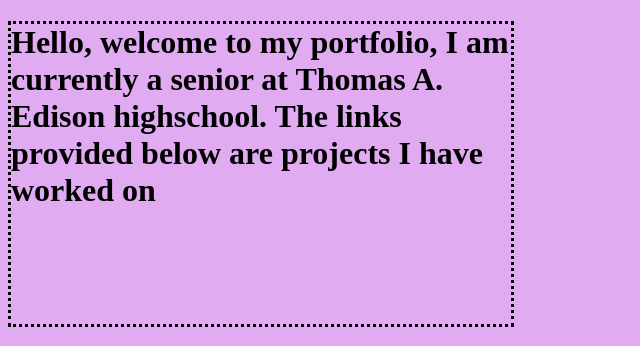
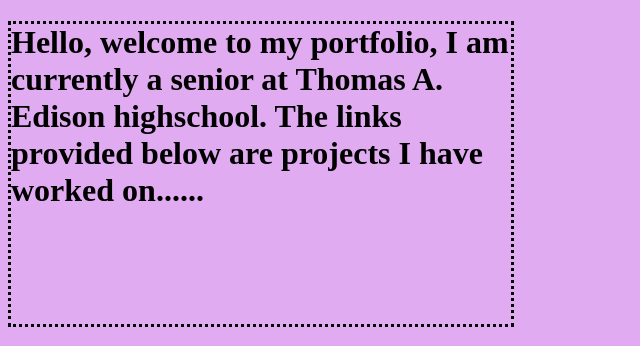
Before and after one commit to angelicaramessar/angelicaramessar.github.io, a plain HTML site: page index.html in a window 1280 px wide. Shown: the top 346 px of the page, 0-640 px from the left. Drawn offline with Linux system fonts and the light colour scheme.

Commit message:
Update index.html

```diff
--- a/index.html
+++ b/index.html
@@ -4,7 +4,7 @@
         <link rel="stylesheet" href="style.css">
     </head>
     <body>
-        <h1> Hello, welcome to my portfolio, I am currently a senior at Thomas A. Edison highschool. The links provided below are projects I have worked on </h1>
+        <h1> Hello, welcome to my portfolio, I am currently a senior at Thomas A. Edison highschool. The links provided below are projects I have worked on......</h1>
         <h2> popcode projects :
         <ul>
             <li> href="My first Project" href="https://popcode.org/?snapshot=c1bd18ae-176d-4513-ae60-490183b42e71"</li>
```
